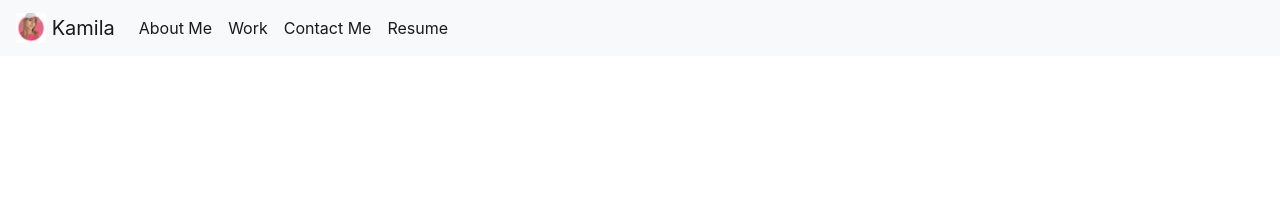
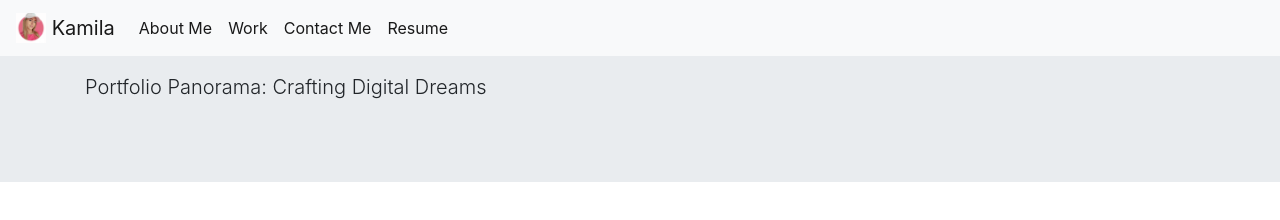
Before and after one commit to kamilawroblewska/Bootstrap-Portfolio, a plain HTML site: page index.html in a window 1280 px wide. Drawn offline with nearby package versions, Linux system fonts and the light colour scheme.

Commit message:
Added hero section

```diff
--- a/index.html
+++ b/index.html
@@ -68,7 +68,12 @@
     </header>
     <!-- Hero Section -->
     <section class="hero">
-
+      <div class="jumbotron jumbotron-fluid">
+        <div class="container">
+          <h1 class="display-4"></h1>
+          <p class="lead">Portfolio Panorama: Crafting Digital Dreams</p>
+        </div>
+      </div>
     </section>
     <main></main>
   </body>
```
